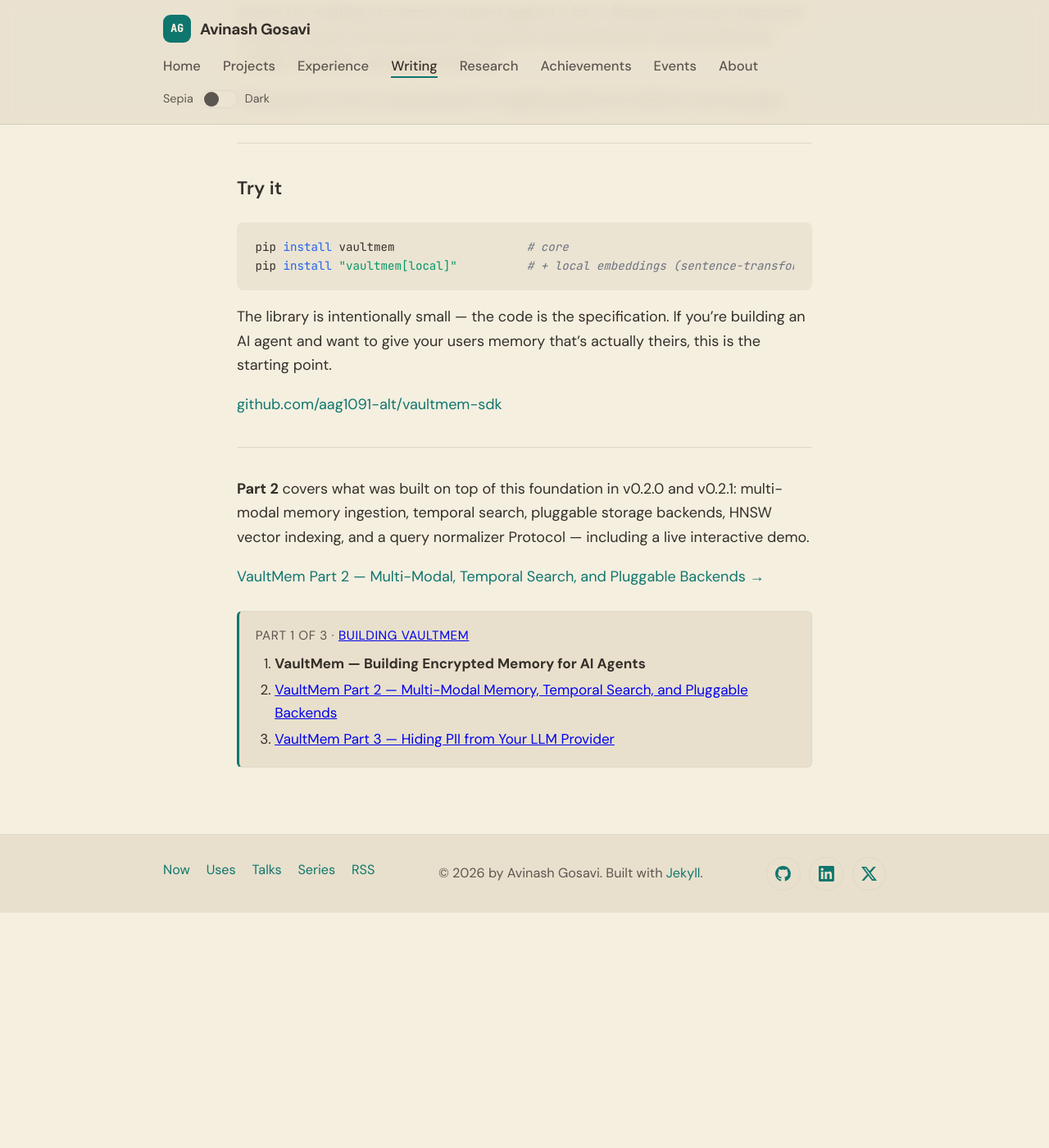
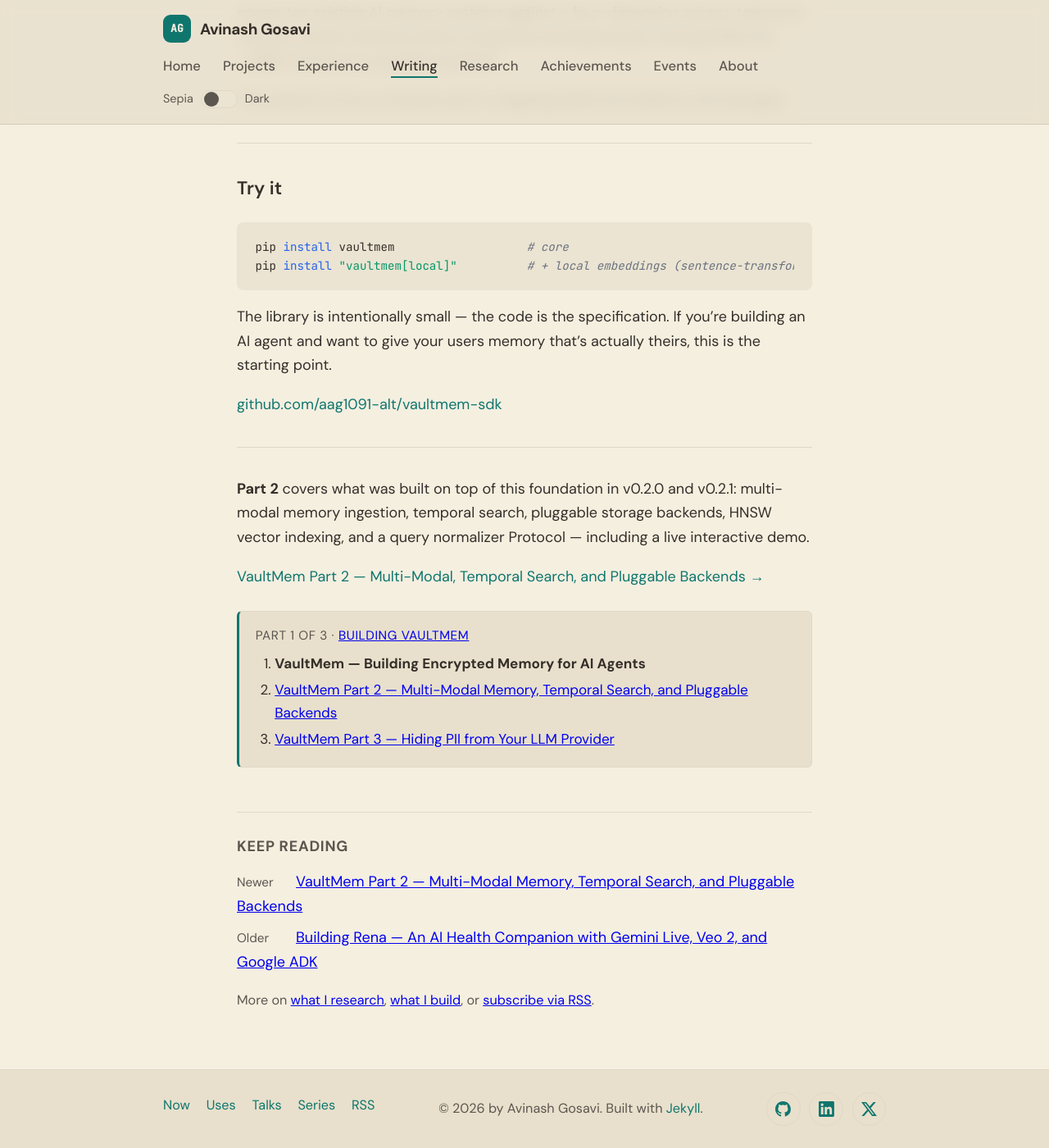
Before and after one commit to aag1091-alt/avinashgosavi.com, a Jekyll site: the page built from _posts/2026-03-21-vaultmem-encrypted-memory-for-ai-agents.md, in a window 1280 px wide and 1400 px high, scrolled down 6788 px. Shown: the whole window at 82% size. Built offline with Jekyll 4.4.1, drawn with Linux system fonts in a browser that asks for light colours; before the commit the page ends 7901 px from its top, so only the background shows below that.

Commit message:
SEO: remove duplicate title/description tags; add robots.txt, 404 page, read-next links on posts
Co-Authored-By: Claude Opus 5.5 <noreply@anthropic.com>
Claude-Session: https://claude.ai/code/session_01Sme4KfULpujkU79T8FnF1M

```diff
--- /dev/null
+++ b/_includes/read-next.html
@@ -0,0 +1,14 @@
+{% assign idx = 0 %}
+{% for p in site.posts %}{% if p.url == page.url %}{% assign idx = forloop.index0 %}{% endif %}{% endfor %}
+{% assign newer_i = idx | minus: 1 %}
+{% assign older_i = idx | plus: 1 %}
+{% assign newer = site.posts[newer_i] %}
+{% assign older = site.posts[older_i] %}
+<nav class="read-next" aria-label="Read next">
+  <h2 class="read-next-title">Keep reading</h2>
+  <ul class="read-next-list">
+    {% if idx > 0 and newer %}<li><span class="read-next-label">Newer</span><a href="{{ newer.url | relative_url }}">{{ newer.title }}</a></li>{% endif %}
+    {% if older %}<li><span class="read-next-label">Older</span><a href="{{ older.url | relative_url }}">{{ older.title }}</a></li>{% endif %}
+  </ul>
+  <p class="read-next-more">More on <a href="{{ '/research/' | relative_url }}">what I research</a>, <a href="{{ '/projects/' | relative_url }}">what I build</a>, or <a href="{{ '/feed.xml' | relative_url }}">subscribe via RSS</a>.</p>
+</nav>
--- a/_layouts/default.html
+++ b/_layouts/default.html
@@ -3,8 +3,6 @@
 <head>
   <meta charset="utf-8">
   <meta name="viewport" content="width=device-width, initial-scale=1">
-  <title>{% if page.title %}{{ page.title }} | {% endif %}{{ site.title }}</title>
-  <meta name="description" content="{% if page.excerpt %}{{ page.excerpt | strip_html | strip_newlines | truncate: 160 }}{% else %}{{ site.description }}{% endif %}">
   <link rel="preconnect" href="https://fonts.googleapis.com">
   <link rel="preconnect" href="https://fonts.gstatic.com" crossorigin>
   <link href="https://fonts.googleapis.com/css2?family=DM+Sans:ital,wght@0,400;0,500;0,600;0,700;1,400&family=JetBrains+Mono:wght@400;500&display=swap" rel="stylesheet">
--- a/_layouts/post.html
+++ b/_layouts/post.html
@@ -16,4 +16,5 @@ layout: default
     {{ content }}
   </div>
   {% if page.series %}{% include series-box.html %}{% endif %}
+  {% include read-next.html %}
 </article>
--- a/assets/css/style.css
+++ b/assets/css/style.css
@@ -1192,3 +1192,11 @@ body.theme-dark .about-image img {
 .prose-page ul { padding-left: 1.2rem; }
 .prose-page li { margin: 0.45rem 0; }
 .footer-links { display: flex; flex-wrap: wrap; gap: 0.4rem 1.1rem; font-size: 0.9rem; margin-bottom: 0.5rem; }
+
+/* ---------- Read next ---------- */
+.read-next { margin-top: 3rem; padding-top: 1.5rem; border-top: 1px solid var(--border); }
+.read-next-title { font-size: 1rem; text-transform: uppercase; letter-spacing: 0.04em; color: var(--text-muted); margin: 0 0 0.75rem; }
+.read-next-list { list-style: none; padding: 0; margin: 0; }
+.read-next-list li { margin: 0.5rem 0; }
+.read-next-label { display: inline-block; min-width: 4rem; color: var(--text-muted); font-size: 0.85rem; }
+.read-next-more { color: var(--text-muted); font-size: 0.9rem; margin-top: 1rem; }
```
Also changed, not shown: 404.html (added, +17 -0 lines), robots.txt (added, +8 -0 lines).
